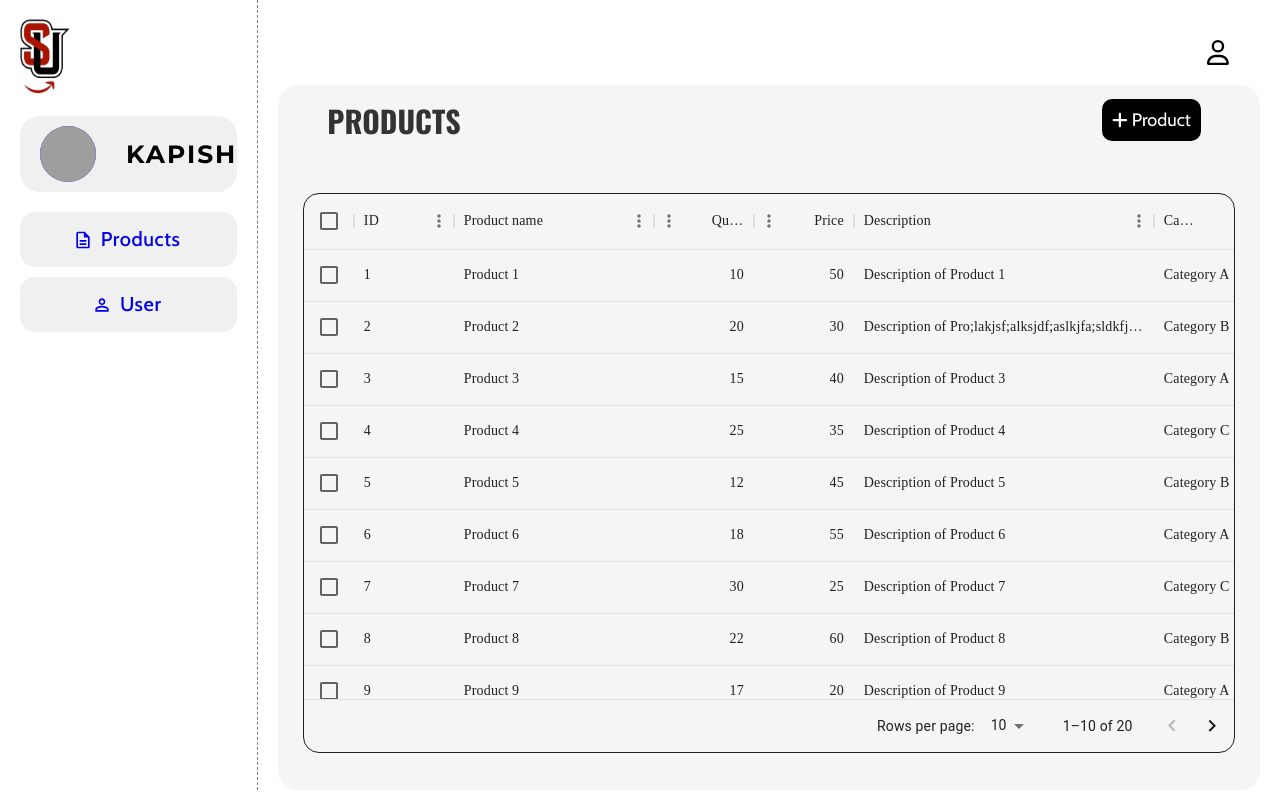
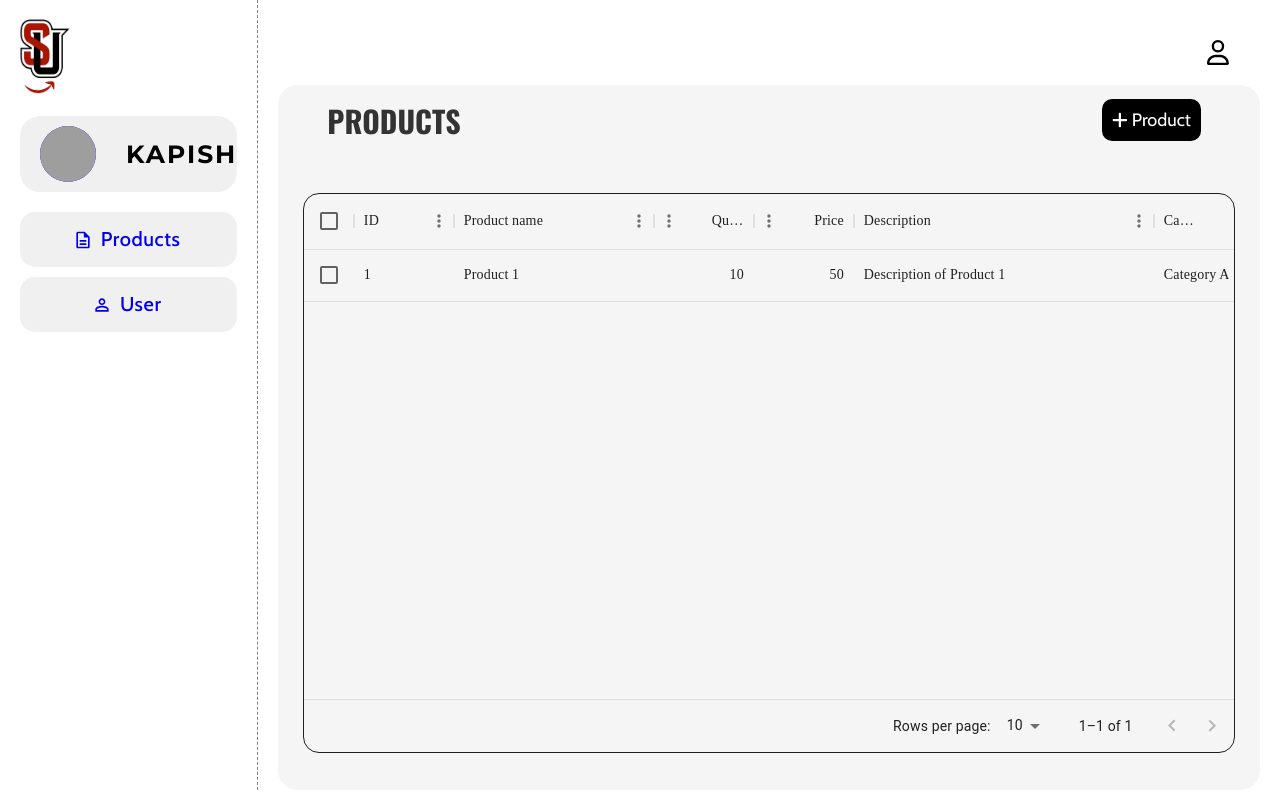
Before and after one commit to kapish-patel/Sumazon-Admin, a React (Vite) app in the folder Seamazon/: page / in a window 1280 px wide. Shown: the top 792 px of the page. Built offline with nearby package versions, Linux system fonts and the light colour scheme; grey boxes are pictures that could not be loaded.

Commit message:
set up store for the state menagement

```diff
--- a/Seamazon/package.json
+++ b/Seamazon/package.json
@@ -21,8 +21,10 @@
     "@mui/material": "^5.15.15",
     "@mui/styled-engine-sc": "^6.0.0-alpha.18",
     "@mui/x-data-grid": "^6.19.11",
+    "@reduxjs/toolkit": "^2.2.3",
     "react": "^18.2.0",
     "react-dom": "^18.2.0",
+    "react-redux": "^9.1.1",
     "react-router-dom": "^6.22.3",
     "styled-components": "^6.1.8"
   },
--- /dev/null
+++ b/Seamazon/src/Redux/slice/productsSlice.js
@@ -0,0 +1,23 @@
+import { createSlice } from '@reduxjs/toolkit'
+
+const initialState = [
+    {
+        id: 1,
+        productName: "Product 1",
+        quantity: 10,
+        price: 50,
+        description: "Description of Product 1",
+        category: "Category A",
+        ratings: 4.5,
+        bestSeller: true
+    },
+]
+
+const productsSlice = createSlice({
+    name: 'products',
+    initialState,
+    reducers: {
+    }
+})
+
+export default productsSlice.reducer
--- /dev/null
+++ b/Seamazon/src/Redux/slice/userSlice.js
@@ -0,0 +1,18 @@
+import { createSlice } from "@reduxjs/toolkit";
+
+const initialState = {
+    user: {
+        username: "Kapish",
+        email: "kpatel3@seattleu.edu",
+        phoneNumber: "1234567890",
+    }
+};
+
+const userSlice = createSlice({
+    name: "user",
+    initialState,
+    reducers: {
+    },
+});
+
+export default userSlice.reducer;
--- /dev/null
+++ b/Seamazon/src/Redux/store.jsx
@@ -0,0 +1,12 @@
+import {configureStore} from '@reduxjs/toolkit';
+import productsSlice from './slice/productsSlice';
+import userSlice from './slice/userSlice';
+
+const store = configureStore({
+    reducer: {
+        products: productsSlice,
+        user: userSlice
+    }
+});
+
+export default store;
--- a/Seamazon/src/components/products/table.jsx
+++ b/Seamazon/src/components/products/table.jsx
@@ -4,6 +4,7 @@ import { CheckCircleOutline } from "@mui/icons-material";
 import { FontAwesomeIcon } from "@fortawesome/react-fontawesome";
 import { faPen, faTrashCan } from "@fortawesome/free-solid-svg-icons";
 import { faEllipsisVertical } from "@fortawesome/free-solid-svg-icons";
+import { useSelector } from "react-redux";
 import "./Products.css";
 
 function handleEditClick(params) {
@@ -83,210 +84,9 @@ const columns = [
   }
 ];
 
-const rows = [
-  {
-    id: 1,
-    productName: "Product 1",
-    quantity: 10,
-    price: 50,
-    description: "Description of Product 1",
-    category: "Category A",
-    ratings: 4.5,
-    bestSeller: true,
-  },
-  {
-    id: 2,
-    productName: "Product 2",
-    quantity: 20,
-    price: 30,
-    description: "Description of Pro;lakjsf;alksjdf;aslkjfa;sldkfjduct 2",
-    category: "Category B",
-    ratings: 4.2,
-    bestSeller: false,
-  },
-  {
-    id: 3,
-    productName: "Product 3",
-    quantity: 15,
-    price: 40,
-    description: "Description of Product 3",
-    category: "Category A",
-    ratings: 4.8,
-    bestSeller: true,
-  },
-  {
-    id: 4,
-    productName: "Product 4",
-    quantity: 25,
-    price: 35,
-    description: "Description of Product 4",
-    category: "Category C",
-    ratings: 4.0,
-    bestSeller: false,
-  },
-  {
-    id: 5,
-    productName: "Product 5",
-    quantity: 12,
-    price: 45,
-    description: "Description of Product 5",
-    category: "Category B",
-    ratings: 4.7,
-    bestSeller: true,
-  },
-  {
-    id: 6,
-    productName: "Product 6",
-    quantity: 18,
-    price: 55,
-    description: "Description of Product 6",
-    category: "Category A",
-    ratings: 4.9,
-    bestSeller: false,
-  },
-  {
-    id: 7,
-    productName: "Product 7",
-    quantity: 30,
-    price: 25,
-    description: "Description of Product 7",
-    category: "Category C",
-    ratings: 4.3,
-    bestSeller: true,
-  },
-  {
-    id: 8,
-    productName: "Product 8",
-    quantity: 22,
-    price: 60,
-    description: "Description of Product 8",
-    category: "Category B",
-    ratings: 4.6,
-    bestSeller: false,
-  },
-  {
-    id: 9,
-    productName: "Product 9",
-    quantity: 17,
-    price: 20,
-    description: "Description of Product 9",
-    category: "Category A",
-    ratings: 4.1,
-    bestSeller: true,
-  },
-  {
-    id: 10,
-    productName: "Product 10",
-    quantity: 28,
-    price: 50,
-    description: "Description of Product 10",
-    category: "Category C",
-    ratings: 4.4,
-    bestSeller: false,
-  },
-  {
-    id: 11,
-    productName: "Product 11",
-    quantity: 14,
-    price: 65,
-    description: "Description of Product 11",
-    category: "Category C",
-    ratings: 4.6,
-    bestSeller: false,
-  },
-  {
-    id: 12,
-    productName: "Product 12",
-    quantity: 32,
-    price: 40,
-    description: "Description of Product 12",
-    category: "Category B",
-    ratings: 4.8,
-    bestSeller: true,
-  },
-  {
-    id: 13,
-    productName: "Product 13",
-    quantity: 19,
-    price: 55,
-    description: "Description of Product 13",
-    category: "Category A",
-    ratings: 4.2,
-    bestSeller: false,
-  },
-  {
-    id: 14,
-    productName: "Product 14",
-    quantity: 25,
-    price: 30,
-    description: "Description of Product 14",
-    category: "Category C",
-    ratings: 4.7,
-    bestSeller: true,
-  },
-  {
-    id: 15,
-    productName: "Product 15",
-    quantity: 16,
-    price: 45,
-    description: "Description of Product 15",
-    category: "Category B",
-    ratings: 4.5,
-    bestSeller: false,
-  },
-  {
-    id: 16,
-    productName: "Product 16",
-    quantity: 28,
-    price: 50,
-    description: "Description of Product 16",
-    category: "Category A",
-    ratings: 4.9,
-    bestSeller: true,
-  },
-  {
-    id: 17,
-    productName: "Product 17",
-    quantity: 22,
-    price: 35,
-    description: "Description of Product 17",
-    category: "Category C",
-    ratings: 4.4,
-    bestSeller: false,
-  },
-  {
-    id: 18,
-    productName: "Product 18",
-    quantity: 18,
-    price: 60,
-    description: "Description of Product 18",
-    category: "Category B",
-    ratings: 4.3,
-    bestSeller: true,
-  },
-  {
-    id: 19,
-    productName: "Product 19",
-    quantity: 20,
-    price: 25,
-    description: "Description of Product 19",
-    category: "Category A",
-    ratings: 4.1,
-    bestSeller: false,
-  },
-  {
-    id: 20,
-    productName: "Product 20",
-    quantity: 24,
-    price: 70,
-    description: "Description of Product 20",
-    category: "Category C",
-    ratings: 4.0,
-    bestSeller: true,
-  },
-];
-
 function Table() {
+  const rows = useSelector((state) => state.products);
+  console.log(rows);
   return (
     <div className="product-table">
       <DataGrid
--- a/Seamazon/src/components/user/User.jsx
+++ b/Seamazon/src/components/user/User.jsx
@@ -2,16 +2,17 @@ import { FontAwesomeIcon } from "@fortawesome/react-fontawesome";
 import { faPenToSquare } from "@fortawesome/free-solid-svg-icons";
 import { Avatar } from "@mui/material";
 import { useState } from 'react';
+import { useSelector } from "react-redux";
 import "../common/common.css";
 import "./User.css";
-
-
 
 function handleSaveData() {
   console.log("Data Saved");
 }
 
 function User() {
+  const user = useSelector((state) => state.user);
+
   const [isediting, setIsEditing] = useState(false);
 
   return (
@@ -32,7 +33,7 @@ function User() {
           <input
             type="text"
             className= {isediting ? "info-input" : "info"}
-            value={"Kapish"}
+            value={user.username}
             // onChange={(e) => setUsername(e.target.value)}
           />
         </div>
@@ -41,7 +42,7 @@ function User() {
           <input
             type="email"
             className= {isediting ? "info-input" : "info"}
-            value={"kapish@kapish.com"}
+            value={user.email}
             // onChange={(e) => setEmail(e.target.value)}
           />
         </div>
@@ -50,7 +51,7 @@ function User() {
           <input
             type="tel"
             className={isediting ? "info-input" : "info"}
-            value={"1234567890"}
+            value={user.phoneNumber}
             // onChange={(e) => setPhoneNumber(e.target.value)}
           />
         </div>
--- a/Seamazon/src/main.jsx
+++ b/Seamazon/src/main.jsx
@@ -1,9 +1,13 @@
 import React from 'react'
+import { Provider } from 'react-redux';
 import ReactDOM from 'react-dom/client'
+import store from './Redux/store.jsx'
 import App from './App.jsx'
 
 ReactDOM.createRoot(document.getElementById('root')).render(
   <React.StrictMode>
-    <App />
+    <Provider store={store}>
+      <App />
+    </Provider>
   </React.StrictMode>,
 )
```
Also changed, not shown: 1 other file (tests, documents, lock files or other folders).
